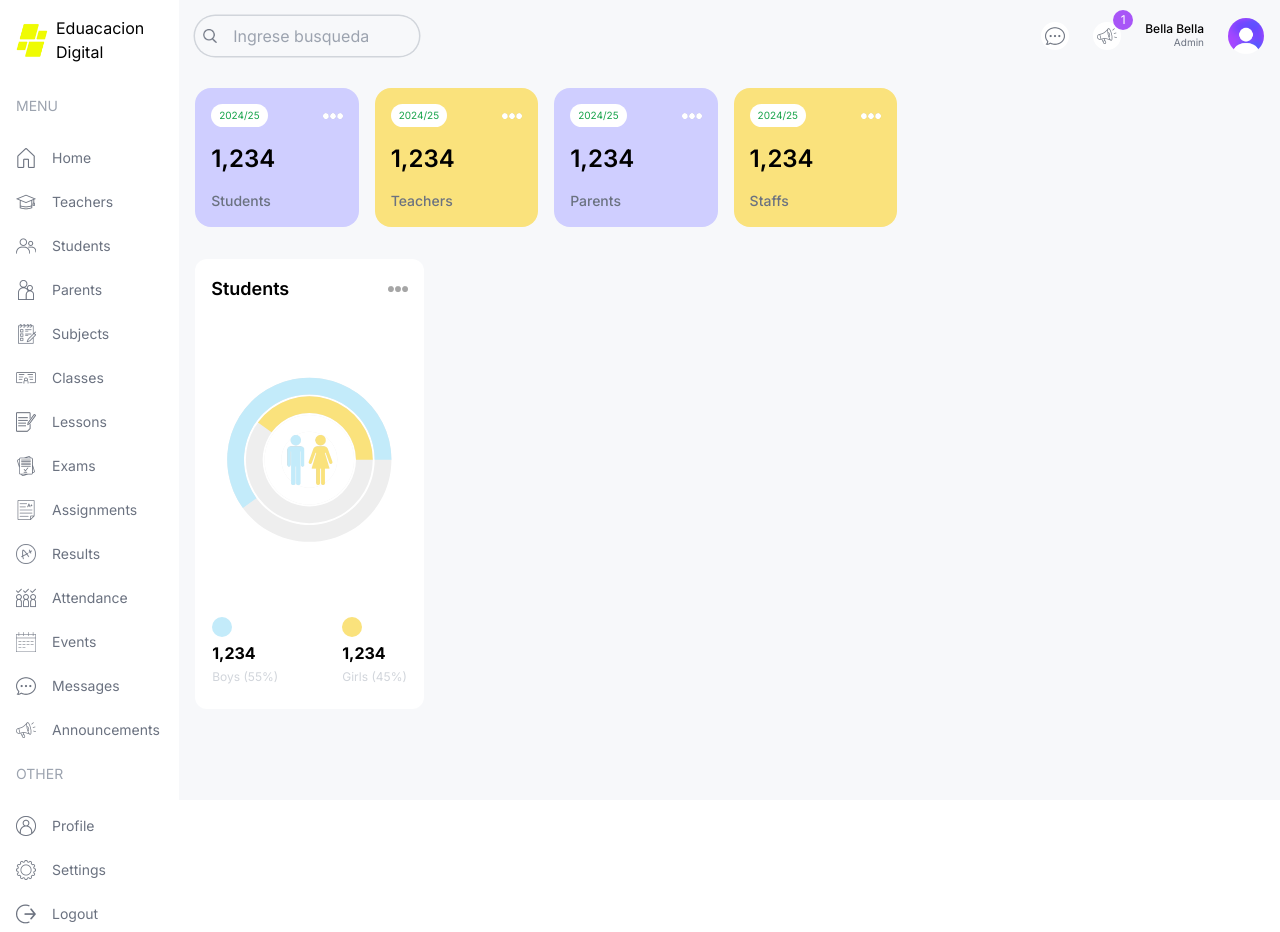
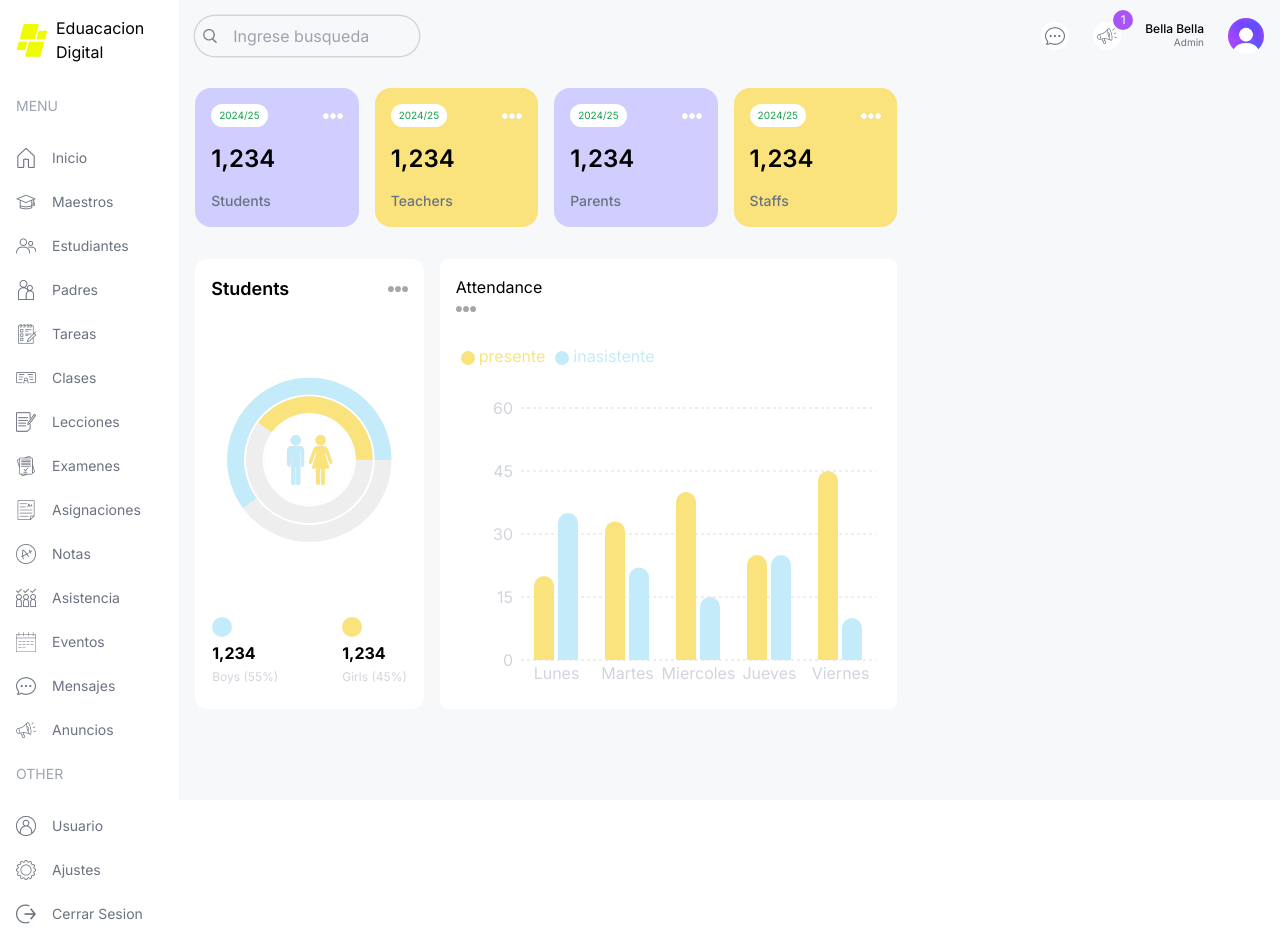
Before and after one commit to Pejezb/schoolar-dashboard, a Next.js app: page /dashboard/admin in a window 1280 px wide. Built offline with nearby package versions, Linux system fonts and the light colour scheme.

Commit message:
asistencia

```diff
--- a/src/app/dashboard/admin/page.tsx
+++ b/src/app/dashboard/admin/page.tsx
@@ -1,5 +1,6 @@
 import UserCard from "@/components/UserCard"
 import CountChart from "@/components/CountChart";
+import Attendance from "@/components/Attendance";
 
 const AdminPage = () => {
     return (
@@ -20,7 +21,10 @@ const AdminPage = () => {
                   <CountChart />
                 </div>
                 {/* ATTENDANCE CHART */}
-                <div className="w-full lg:w-2/3 h-[450px]"></div>
+                <div className="w-full lg:w-2/3 h-[450px]">
+                <Attendance />
+                </div>
+
                 </div>
                 {/* BOTTOM CHART */}
                 <div className=""></div>
--- /dev/null
+++ b/src/components/Attendance.tsx
@@ -0,0 +1,75 @@
+"use client"
+import Image from 'next/image';
+import React, { PureComponent } from 'react';
+import { BarChart, Bar, Rectangle, XAxis, YAxis, CartesianGrid, Tooltip, Legend, ResponsiveContainer } from 'recharts';
+
+const data = [
+    {
+        name: 'Lunes',
+        presente: 20,
+        inasistente: 35,
+    },
+    {
+        name: 'Martes',
+        presente: 33,
+        inasistente: 22,
+    },
+    {
+        name: 'Miercoles',
+        presente: 40,
+        inasistente: 15,
+    },
+    {
+        name: 'Jueves',
+        presente: 25,
+        inasistente: 25,
+    },
+    {
+        name: 'Viernes',
+        presente: 45,
+        inasistente: 10,
+    },
+];
+
+const Attendance = () => {
+    return (
+        <div className='bg-white rounded-lg p-4 h-full'>
+            <div className=''>
+                <h1>Attendance</h1>
+                <Image src="/moreDark.png" alt="" width={20} height={20} />
+            </div>
+            <ResponsiveContainer width="100%" height="90%">
+                <BarChart width={500} height={300} data={data} barSize={20}>
+                    <CartesianGrid strokeDasharray="3 3" vertical={false} stroke="#ddd" />
+                    <XAxis
+                        dataKey="name"
+                        axisLine={false}
+                        tick={{ fill: "#d1d5db"}}
+                        tickLine={false}
+                    />
+                    <YAxis
+                        axisLine={false}
+                        tick={{ fill: "#d1d5db" }}
+                        tickLine={false}
+                    />
+                    <Tooltip
+                       contentStyle={{ borderRadius: "10px", borderColor: "lightgray" }}
+                    />
+                    <Legend
+                        align="left"
+                        verticalAlign="top"
+                        wrapperStyle={{ paddingTop: "20px", paddingBottom: "40px" }}
+                    />
+                    <Bar dataKey="presente"
+                    fill="#FAE27C"
+                    legendType="circle" radius={[10, 10, 0, 0]} />
+                    <Bar dataKey="inasistente"
+                    fill="#C3EBFA"
+                    legendType="circle" radius={[10, 10, 0, 0]} />
+                </BarChart>
+            </ResponsiveContainer>
+        </div>
+    )
+}
+
+export default Attendance
--- a/src/components/Menu.tsx
+++ b/src/components/Menu.tsx
@@ -7,85 +7,85 @@ const menuItems = [
     items: [
       {
         icon: "/home.png",
-        label: "Home",
+        label: "Inicio",
         href: "/",
         visible: ["admin", "teacher", "student", "parent"],
       },
       {
         icon: "/teacher.png",
-        label: "Teachers",
+        label: "Maestros",
         href: "/list/teachers",
         visible: ["admin", "teacher"],
       },
       {
         icon: "/student.png",
-        label: "Students",
+        label: "Estudiantes",
         href: "/list/students",
         visible: ["admin", "teacher"],
       },
       {
         icon: "/parent.png",
-        label: "Parents",
+        label: "Padres",
         href: "/list/parents",
         visible: ["admin", "teacher"],
       },
       {
         icon: "/subject.png",
-        label: "Subjects",
+        label: "Tareas",
         href: "/list/subjects",
         visible: ["admin"],
       },
       {
         icon: "/class.png",
-        label: "Classes",
+        label: "Clases",
         href: "/list/classes",
         visible: ["admin", "teacher"],
       },
       {
         icon: "/lesson.png",
-        label: "Lessons",
+        label: "Lecciones",
         href: "/list/lessons",
         visible: ["admin", "teacher"],
       },
       {
         icon: "/exam.png",
-        label: "Exams",
+        label: "Examenes",
         href: "/list/exams",
         visible: ["admin", "teacher", "student", "parent"],
       },
       {
         icon: "/assignment.png",
-        label: "Assignments",
+        label: "Asignaciones",
         href: "/list/assignments",
         visible: ["admin", "teacher", "student", "parent"],
       },
       {
         icon: "/result.png",
-        label: "Results",
+        label: "Notas",
         href: "/list/results",
         visible: ["admin", "teacher", "student", "parent"],
       },
       {
         icon: "/attendance.png",
-        label: "Attendance",
+        label: "Asistencia",
         href: "/list/attendance",
         visible: ["admin", "teacher", "student", "parent"],
       },
       {
         icon: "/calendar.png",
-        label: "Events",
+        label: "Eventos",
         href: "/list/events",
         visible: ["admin", "teacher", "student", "parent"],
       },
       {
         icon: "/message.png",
-        label: "Messages",
+        label: "Mensajes",
         href: "/list/messages",
         visible: ["admin", "teacher", "student", "parent"],
       },
       {
         icon: "/announcement.png",
-        label: "Announcements",
+        label: "Anuncios",
         href: "/list/announcements",
         visible: ["admin", "teacher", "student", "parent"],
       },
@@ -96,19 +96,19 @@ const menuItems = [
     items: [
       {
         icon: "/profile.png",
-        label: "Profile",
+        label: "Usuario",
         href: "/profile",
         visible: ["admin", "teacher", "student", "parent"],
       },
       {
         icon: "/setting.png",
-        label: "Settings",
+        label: "Ajustes",
         href: "/settings",
         visible: ["admin", "teacher", "student", "parent"],
       },
       {
         icon: "/logout.png",
-        label: "Logout",
+        label: "Cerrar Sesion",
         href: "/logout",
         visible: ["admin", "teacher", "student", "parent"],
       },
```
